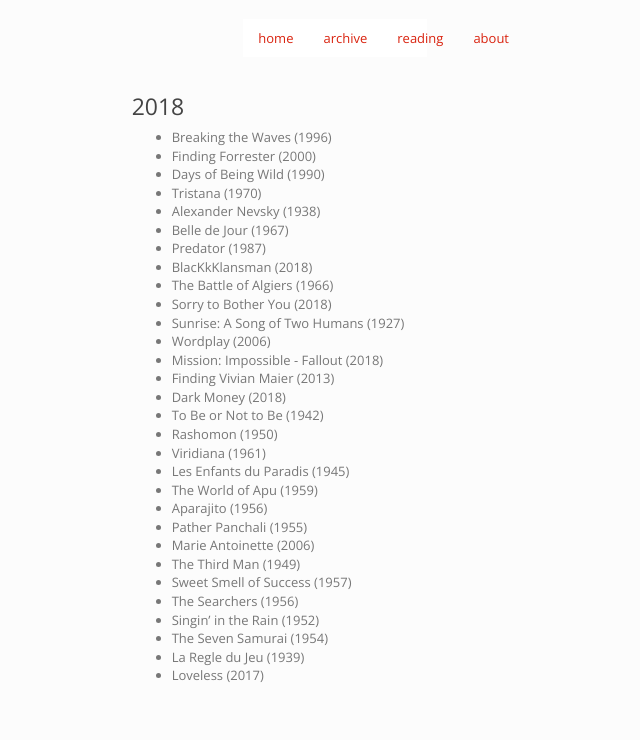
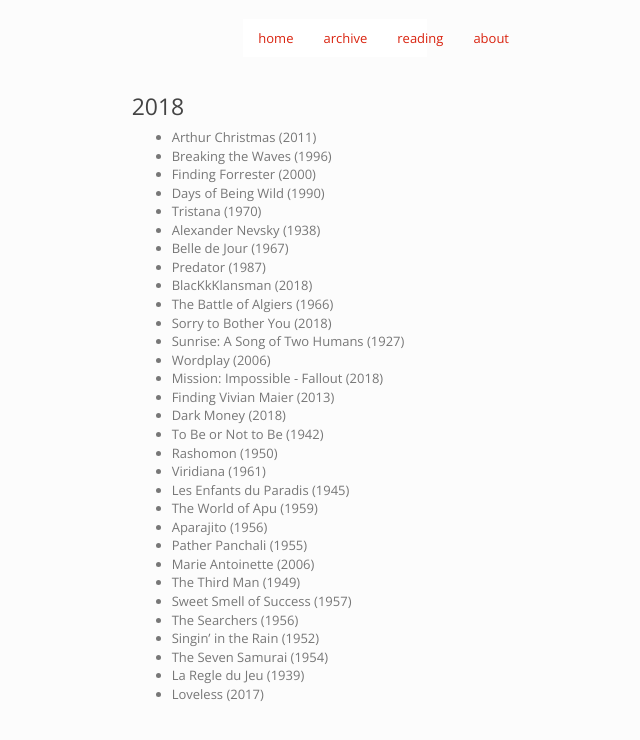
Before and after one commit to imtayadeway/imtayadeway.github.io, a Jekyll site: the page built from film/index.md, in a window 1280 px wide. Shown: the top 740 px of the page, without its empty margins (305-945 px from the left). Built offline with Jekyll 4.4.1, drawn with Linux system fonts in a browser that asks for light colours.

Commit message:
Arthur xmas

```diff
--- a/film/index.md
+++ b/film/index.md
@@ -5,6 +5,7 @@
 
 ### 2018
 
+- Arthur Christmas (2011)
 - Breaking the Waves (1996)
 - Finding Forrester (2000)
 - Days of Being Wild (1990)
```
